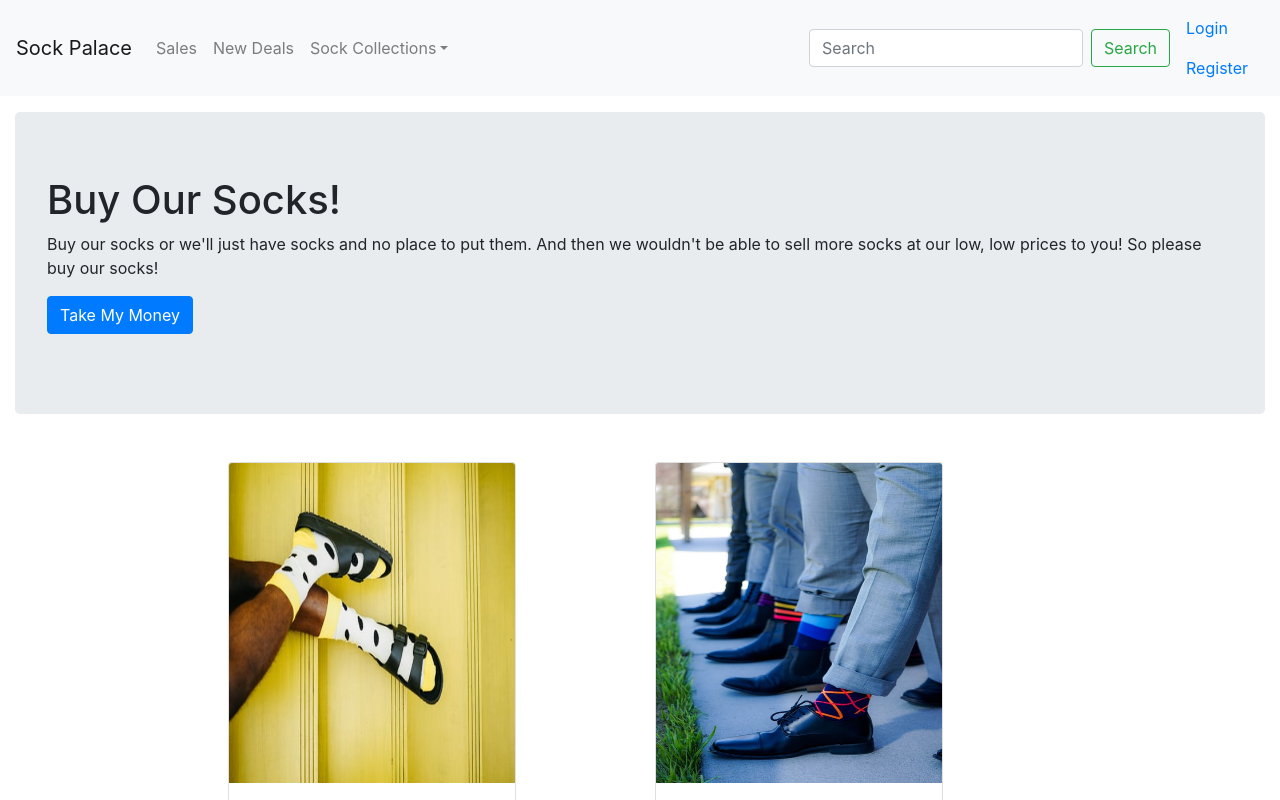
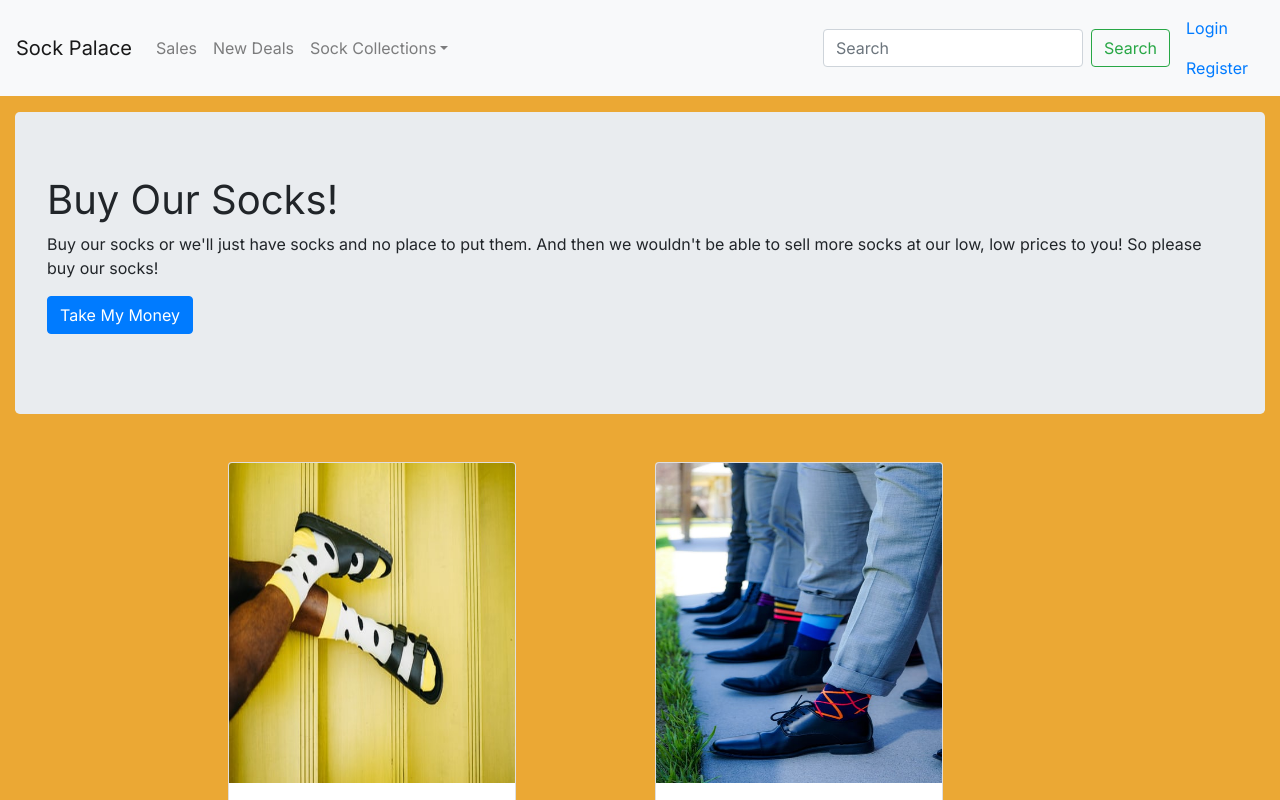
Before and after one commit to kevinconvery/sockpalace, a React (Create React App) app: page / in a window 1280 px wide. Shown: the top 800 px of the page. Built offline with nearby package versions, Linux system fonts and the light colour scheme.

Commit message:
start styling, defining some globals

```diff
--- /dev/null
+++ b/src/styles/Home.css
@@ -0,0 +1,7 @@
+@import url("https://fonts.googleapis.com/css?family=Inter&display=swap");
+body {
+  background-color: #eba834;
+  font-family: "Inter", sans-serif;
+}
+
+/*# sourceMappingURL=Home.css.map */
--- /dev/null
+++ b/src/styles/_home.scss
@@ -0,0 +1 @@
+@import 'variables';
--- /dev/null
+++ b/src/styles/_variables.scss
@@ -0,0 +1,10 @@
+@import url('https://fonts.googleapis.com/css?family=Inter&display=swap');
+$main-background-colour: #eba834;
+$nav-font-colour: #143642;
+$content-colour: #291528;
+$font-stack: 'Inter', sans-serif;
+
+body {
+  background-color: $main-background-colour;
+  font-family: $font-stack;
+}
```
Also changed, not shown: src/components/Home/Home.js (+8 -7 lines), 1 other file (tests, documents, lock files or other folders).
